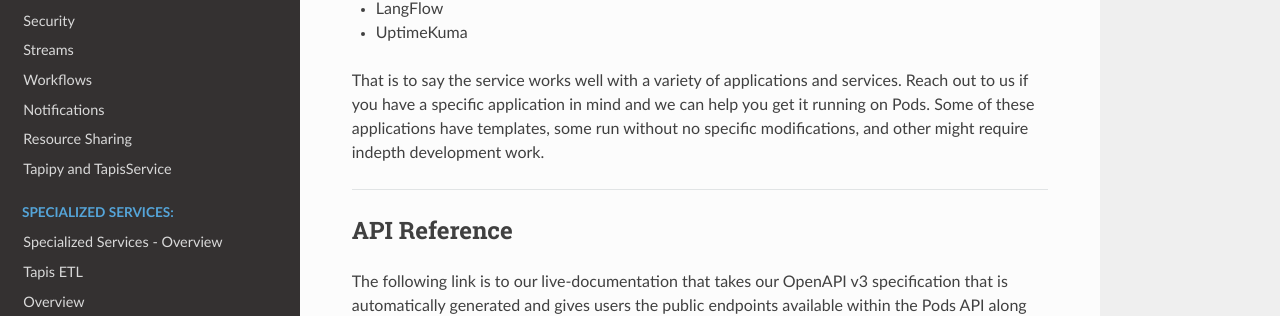
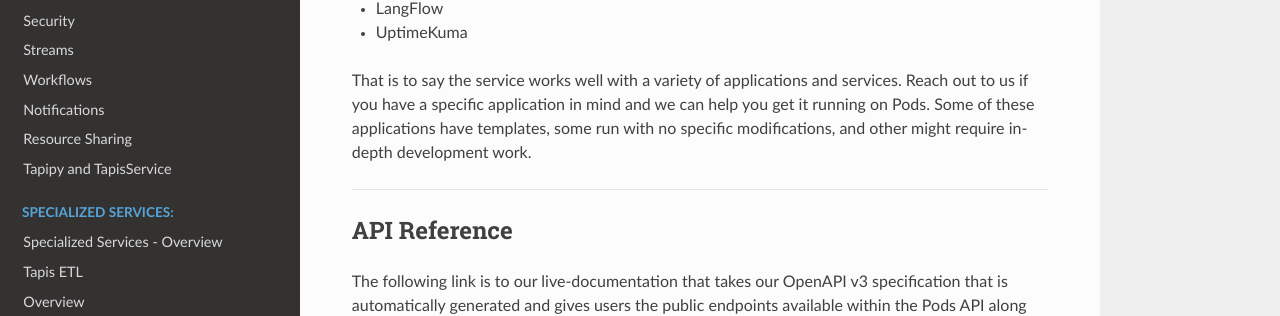
Before and after one commit to tapis-project/documentation, a Sphinx documentation site: the page built from source/technical/pods.rst, in a window 1280 px wide and 900 px high, scrolled down 26728 px. Shown: the part 321-637 px from the top of the window. Built offline with Sphinx 7.4.7 and the Read the Docs theme 3.1.0, drawn with Linux system fonts in a browser that asks for light colours.

```diff
--- a/source/conf.py
+++ b/source/conf.py
@@ -67,7 +67,7 @@
 #
 # This is also used if you do content translation via gettext catalogs.
 # Usually you set "language" from the command line for these cases.
-language = None
+language = "en"
 
 # List of patterns, relative to source directory, that match files and
 # directories to ignore when looking for source files.
--- a/source/specialized-services/etl/overview.rst
+++ b/source/specialized-services/etl/overview.rst
@@ -40,7 +40,7 @@
 How it works
 ^^^^^^^^^^^^^^^^^^^^^^^^
 
-.. image:: ./images/tapis-pipelines.webp
+.. image:: ../images/tapis-pipelines.png
   :alt: Tapis ETL diagram
 
 Step 0 must be completed by a user or other external workflow asynchronous Tapis ETL.
--- a/source/technical/actors.rst
+++ b/source/technical/actors.rst
@@ -1557,8 +1557,8 @@
 
   This is your cron execution
 
-Accordingly, the ``_abaco_Content_Type`` context variable is set to ``str``. The rest of the context
-variables are set normally, as described in :ref:`context`.
+Accordingly, the ``_abaco_Content-Type`` context variable is set to ``str``. The rest of the context
+variables are set normally, as described in :ref:`Context`.
 
 
 ----
--- a/source/technical/pods.rst
+++ b/source/technical/pods.rst
@@ -1603,7 +1603,7 @@
 - LangFlow
 - UptimeKuma
 
-That is to say the service works well with a variety of applications and services. Reach out to us if you have a specific application in mind and we can help you get it running on Pods. Some of these applications have templates, some run without no specific modifications, and other might require indepth development work.
+That is to say the service works well with a variety of applications and services. Reach out to us if you have a specific application in mind and we can help you get it running on Pods. Some of these applications have templates, some run with no specific modifications, and other might require in-depth development work.
 
 
 ----
```
Also changed, not shown: source/specialized-services/images/tapis-pipelines.png (added), source/specialized-services/images/tapis-pipelines.webp (deleted), 2 other files.
